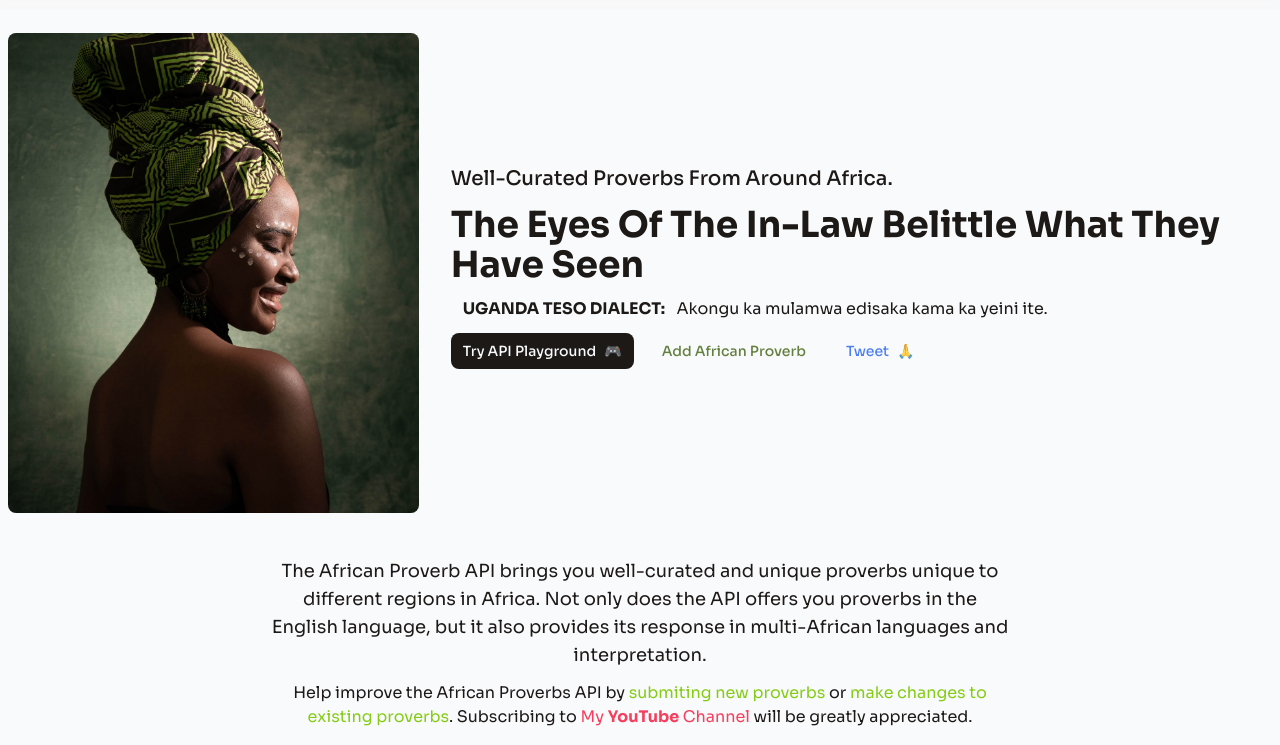
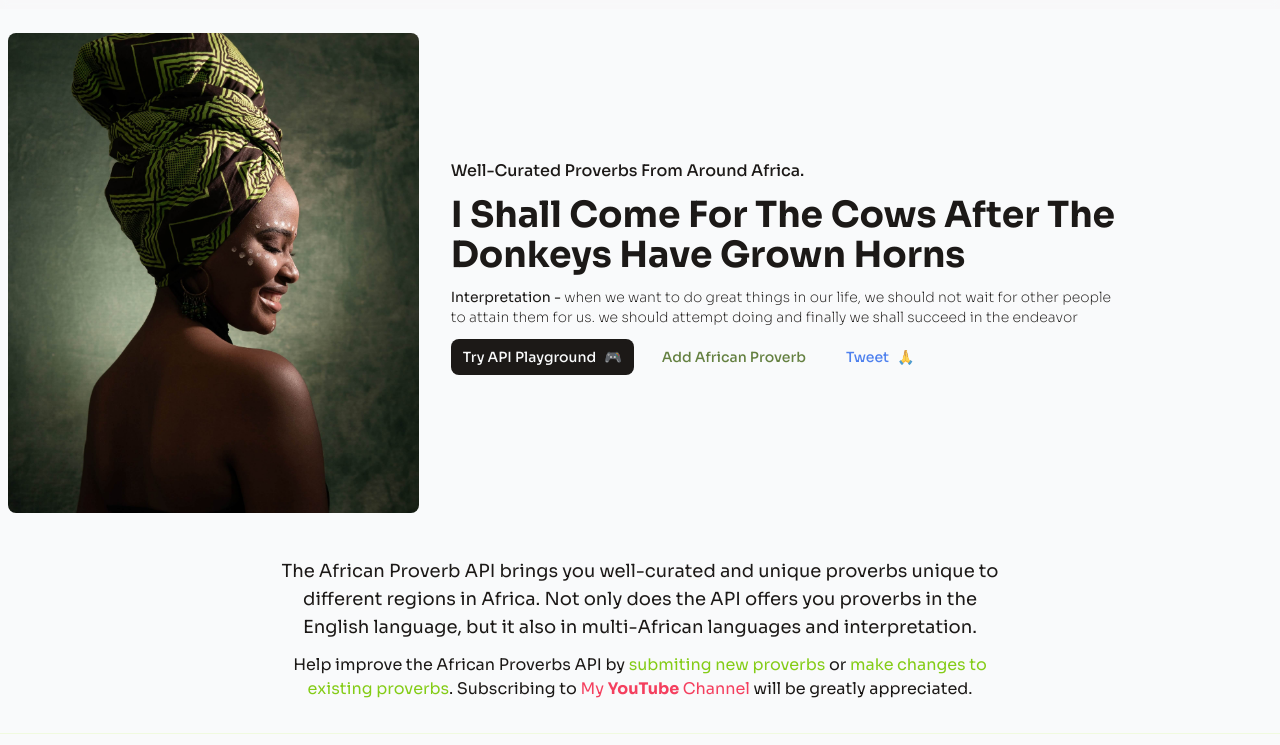
Before and after one commit to elvis-ndubuisi/african-proverbs, a website built with Vite: page index.html in a window 1280 px wide. Shown: the part 55-800 px from the top of the page. Built offline with nearby package versions, Linux system fonts and the light colour scheme.

Commit message:
review comment update

```diff
--- a/index.html
+++ b/index.html
@@ -218,15 +218,15 @@
           />
         </picture>
         <div class="flex flex-col lg:col-span-2 lg:ml-4">
-          <p class="pb-3 font-medium text-xl capitalize text-center lg:text-left">Well-curated proverbs from around Africa.</p>
+          <p class="pb-3 font-medium text-md capitalize text-center lg:text-left">Well-curated proverbs from around Africa.</p>
           <h1
-            class="font-bold text-4xl capitalize text-center mb-3 lg:text-left"
+            class="font-bold text-4xl capitalize text-center leading-10 mb-3 lg:text-left"
           >
-            the eyes of the in-law belittle what they have seen
+           i shall come for the cows after the donkeys have grown horns
           </h1>
-          <p class="px-3">
-            <span class="font-bold uppercase mr-2">Uganda teso dialect: </span>
-            Akongu ka mulamwa edisaka kama ka yeini ite.
+          <p class="text-sm font-light max-w-2xl">
+            <span class="text-bold capitalize font-regular">interpretation - </span>
+            when we want to do great things in our life, we should not wait for other people to attain them for us. we should attempt doing and finally we shall succeed in the endeavor
           </p>
           <div class="w-full py-3 flex flex-wrap items-center px-4 md:px-0 gap-4">
             <a
@@ -257,8 +257,7 @@
         <h3 class="max-w-3xl mx-auto px-3 text-justify text-lg md:text-center">
           The African Proverb API brings you well-curated and unique proverbs
           unique to different regions in Africa. Not only does the API offers
-          you proverbs in the English language, but it also provides its
-          response in multi-African languages and interpretation.
+          you proverbs in the English language, but it also in multi-African languages and interpretation.
         </h3>
         <p class="text-center my-3 max-w-3xl px-3 mx-auto">
           Help improve the African Proverbs API by
```
